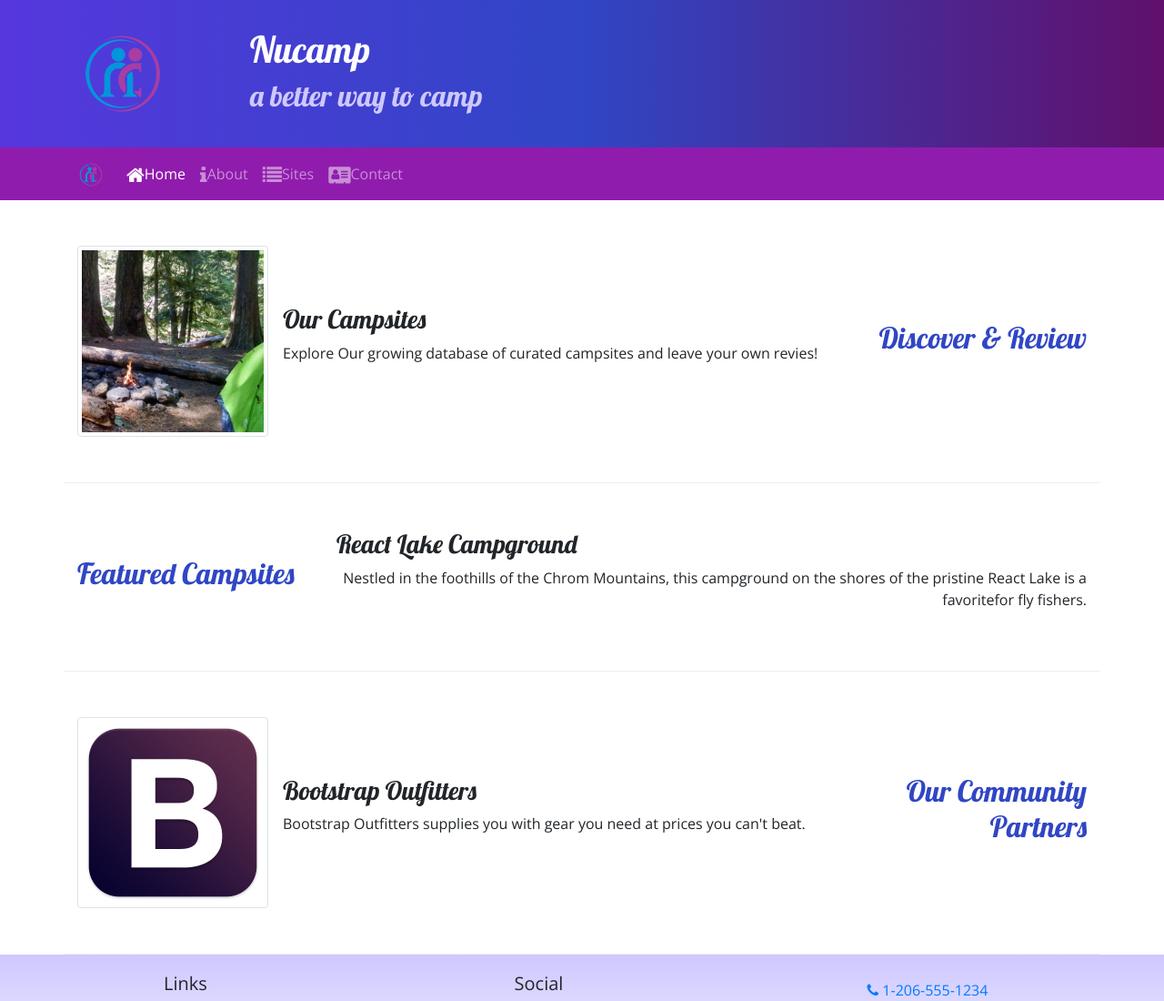
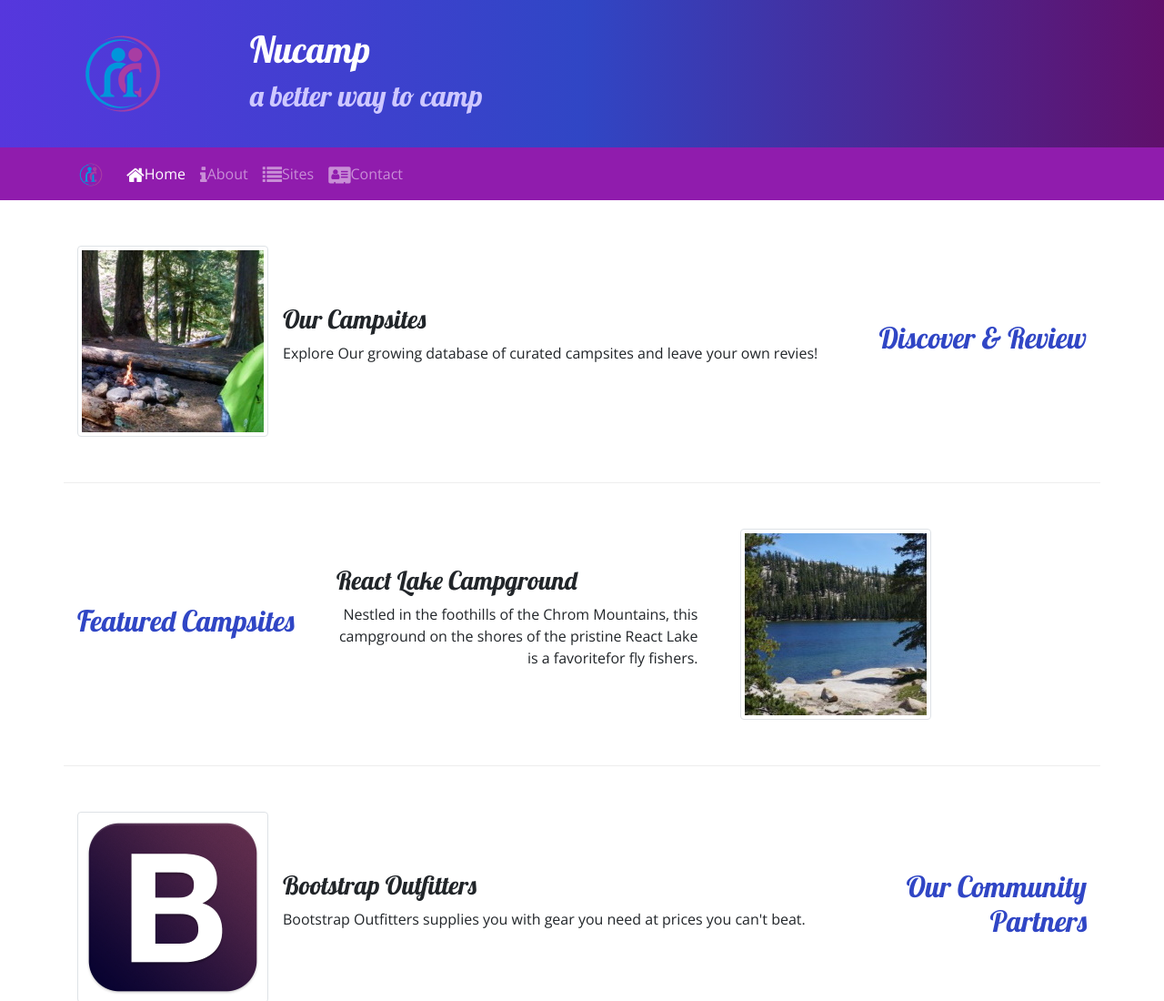
Before and after one commit to ninetailedcoder/My-First-Bootstrap-Project, a website: page index.html in a window 1280 px wide. Shown: the top 1100 px of the page at 91% size. Drawn offline with nearby package versions, Linux system fonts and the light colour scheme.

Commit message:
added react lake thumbnail

```diff
--- a/index.html
+++ b/index.html
@@ -65,6 +65,11 @@
                     <h3>React Lake Campground</h3>
                     <p class="d-none d-sm-block text-sm-right">Nestled in the foothills of the Chrom Mountains, this campground on the shores of the pristine React Lake is a favoritefor fly fishers.</p>
                 </div>
+                <div class="col">
+                    <div class="media">
+                        <img class="d-flex ml-3 img-thumbnail" src="img/react-lake-thumb.jpg" alt="React lake"/>
+                    </div>
+                </div>
             </div>
             <div class="row row-content align-items-center">
                 <div class="col-sm-4 order-sm-last col-md-3 text-sm-right">
```
